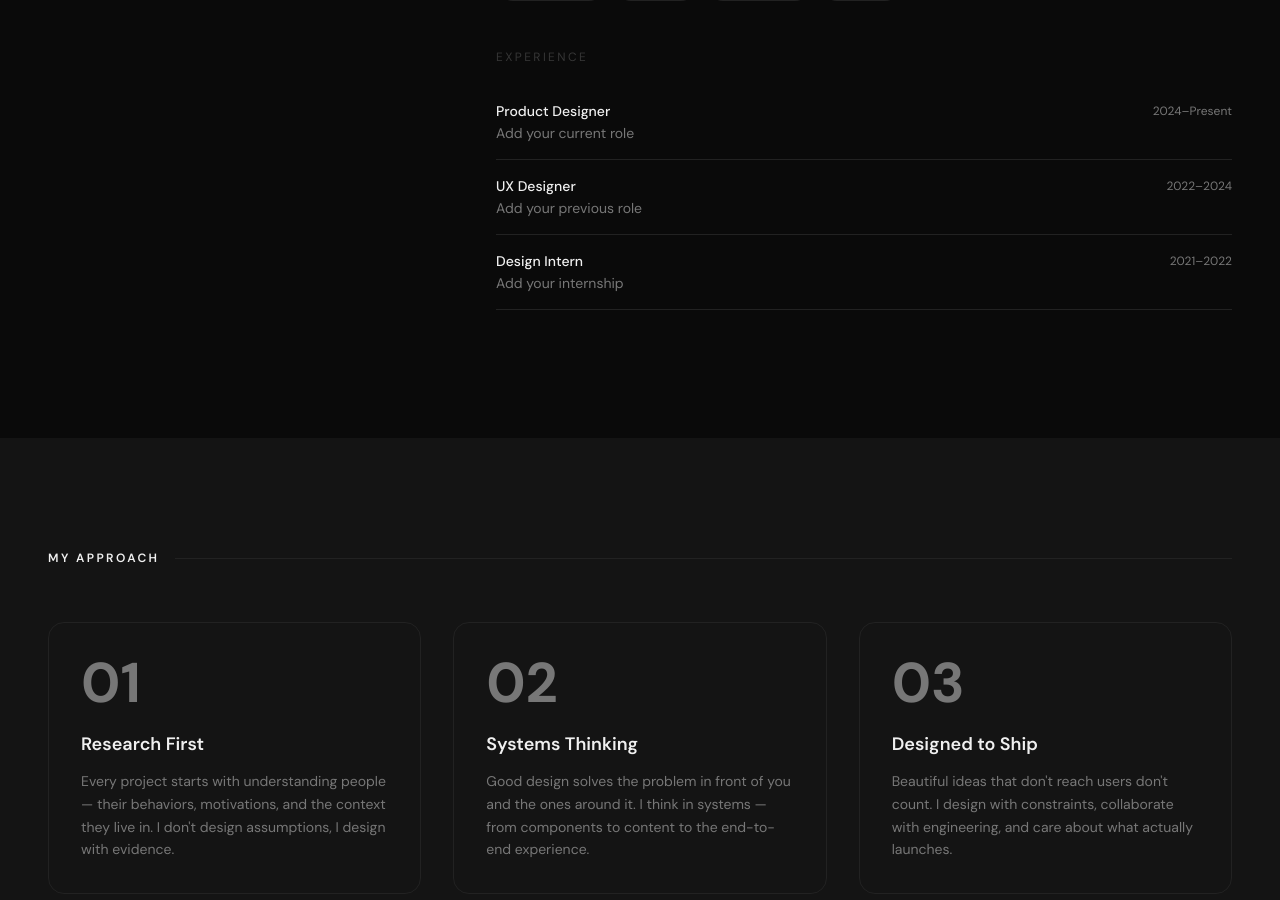
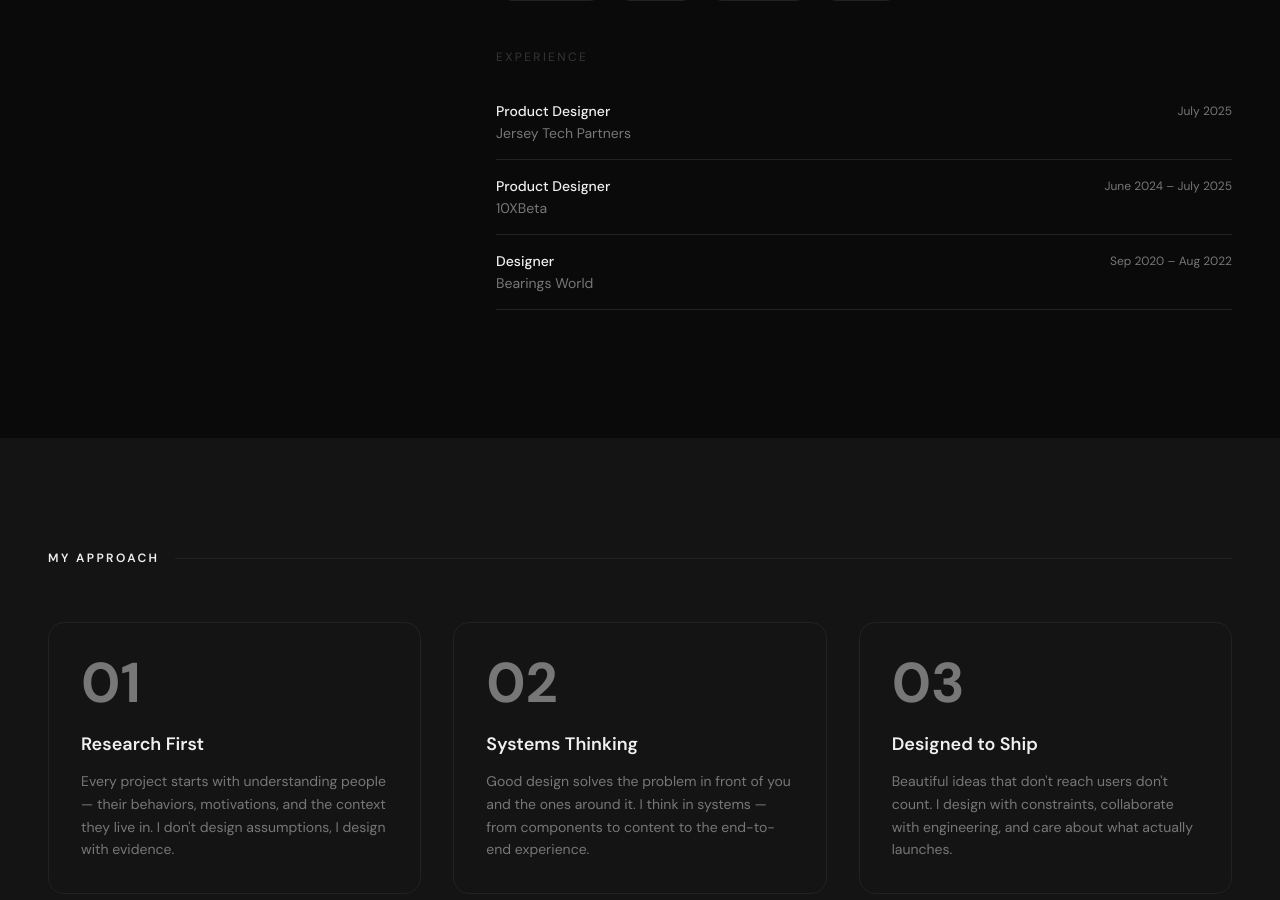
Before and after one commit to riajohndesign/Portfolio-Ria-, a React (Vite) app: page / in a window 1280 px wide. Shown: the part 3044-3944 px from the top of the page. Built offline with nearby package versions, Linux system fonts and the light colour scheme.

Commit message:
Update experience entries with real roles and companies

```diff
--- a/src/app/components/HomePage.tsx
+++ b/src/app/components/HomePage.tsx
@@ -785,9 +785,9 @@ export function HomePage() {
               </p>
               <div className="space-y-0">
                 {[
-                  { role: "Product Designer", company: "Add your current role", year: "2024–Present" },
-                  { role: "UX Designer", company: "Add your previous role", year: "2022–2024" },
-                  { role: "Design Intern", company: "Add your internship", year: "2021–2022" },
+                  { role: "Product Designer", company: "Jersey Tech Partners", year: "July 2025" },
+                  { role: "Product Designer", company: "10XBeta", year: "June 2024 – July 2025" },
+                  { role: "Designer", company: "Bearings World", year: "Sep 2020 – Aug 2022" },
                 ].map((exp, i) => (
                   <div
                     key={i}
```
